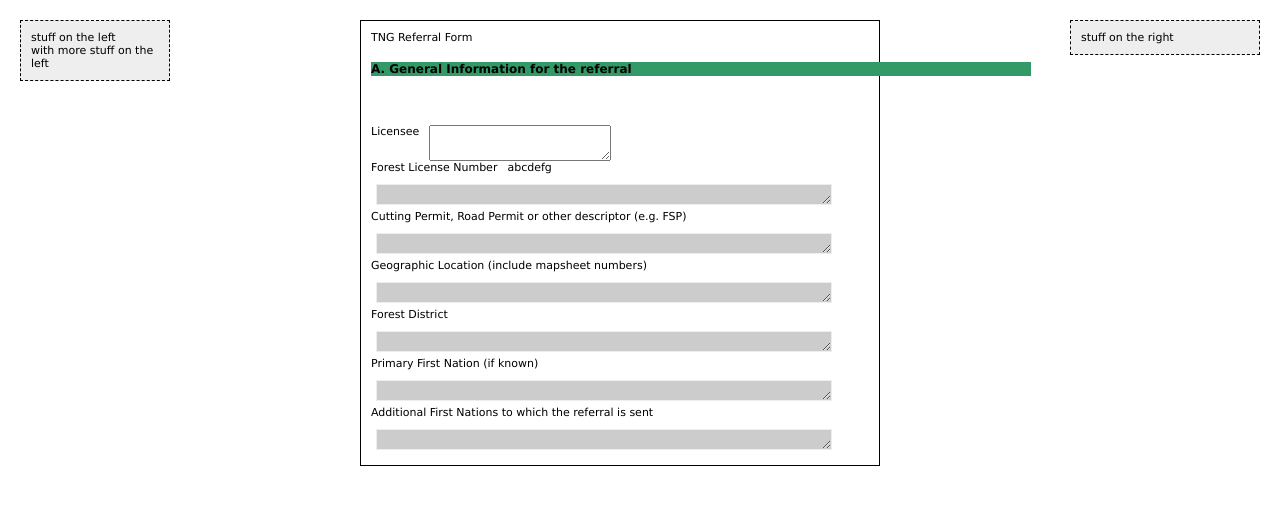
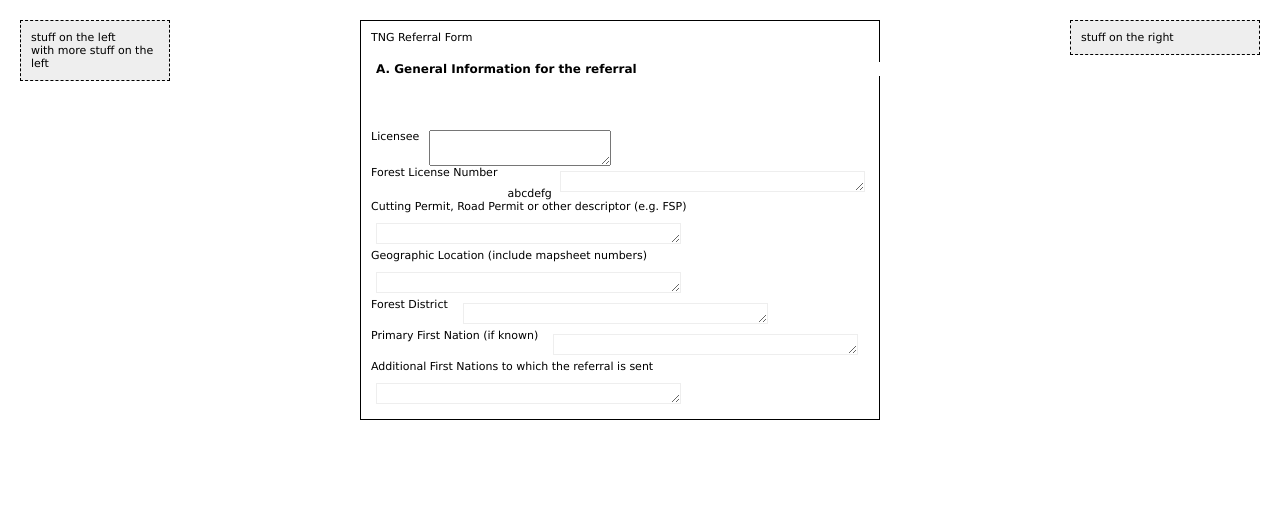
Before and after one commit to neskie/Stewardship-Portal, a PHP site: page /test.html in a window 1280 px wide. Shown: the top 505 px of the page. Run offline with PHP 8.4, Linux system fonts and the light colour scheme.

Commit message:
- fixed css label width issues for dynamically generated forms - label width is now specified as a percentage of the parent container - removed green background from labels
git-svn-id: http://svn.geoborealis.ca/tng_port/trunk@37 48cf7ab6-de19-11db-af8f-61c7962e56a9

```diff
--- a/style.css
+++ b/style.css
@@ -159,10 +159,10 @@ td{
 .lbl_header{
 	font-size: 12px;
 	font-weight: bold;
-	background-color: #339966;
-	margin-bottom: 10px;
-	margin-bottom: 10px;
-	width: 660px;
+	/* background-color: #339966;  */
+	margin-left: 5px;
+	margin-bottom: 15px;
+	width: 560px;
 	float:left;
 }
 
@@ -172,7 +172,7 @@ td{
 .lbl_page_header{
 	font-size: 20px;
 	font-weight: bold;
-	background-color: #339966;
+	/* background-color: #339966; */
 	margin-bottom: 10px;
 	margin-bottom: 10px;
 	width: 660px;
@@ -188,10 +188,12 @@ td{
 	font-weight: normal;
 	background-color: #FFFFFF;
 	border: none;
-	width: 200px;
+	/*width: 195px;*/
+	width: 35%;
 	float: left;
 	text-align: left;
-	margin-bottom: 5px;
+	margin-bottom: 7px;
+	margin-left: 5px;
 }
 
 /*
@@ -245,10 +247,11 @@ td{
 */
 .txt_area_section_a, .txt_area_section_b, .txt_area_file_description{
 	font-size: 11px;
-	background-color: #CCCCCC;
+	/*background-color: #CCCCCC;*/
 	border: groove;
 	border-width:thin;
-	width: 450px;
+	/* width: 345px; */
+	width: 60%;
 	margin-top: 5px;
 	margin-bottom: 5px;
 	margin-left: 5px;
@@ -277,6 +280,7 @@ td{
 	height: 40px;
 	float: left;
 	width: 450px;
+	margin-bottom: 5px;
 }
 .input_regular{
 	font-size: 11px;
@@ -295,8 +299,7 @@ td{
 .input_file{
 	font-size: 11px;
 	font-style: normal;
-	background-color: #CCCCCC;
-	float: right;
+	margin-left: 5px;
 }
 
 .input_checkbox{
--- a/tng_display_form.php
+++ b/tng_display_form.php
@@ -45,13 +45,19 @@ function add_file_input(){
 	file_desc.setAttribute('class', 'txt_area_file_description');
 	file_div.appendChild(file_desc);
 
+	var end_tag = document.createElement('br');
+	file_div.appendChild(end_tag);
+
 	var file_input = document.createElement('input');
 	file_input.setAttribute('type', 'file');
 	file_input.setAttribute('id', file_prefix + file_count);
 	file_input.setAttribute('name', file_prefix + file_count);
 	file_input.setAttribute('class', 'input_file');
+	file_input.setAttribute('size', '65');
 	file_div.appendChild(file_input);
 
+	var end_tag = document.createElement('br');
+	file_div.appendChild(end_tag);
 	var end_tag = document.createElement('br');
 	file_div.appendChild(end_tag);
 
```
